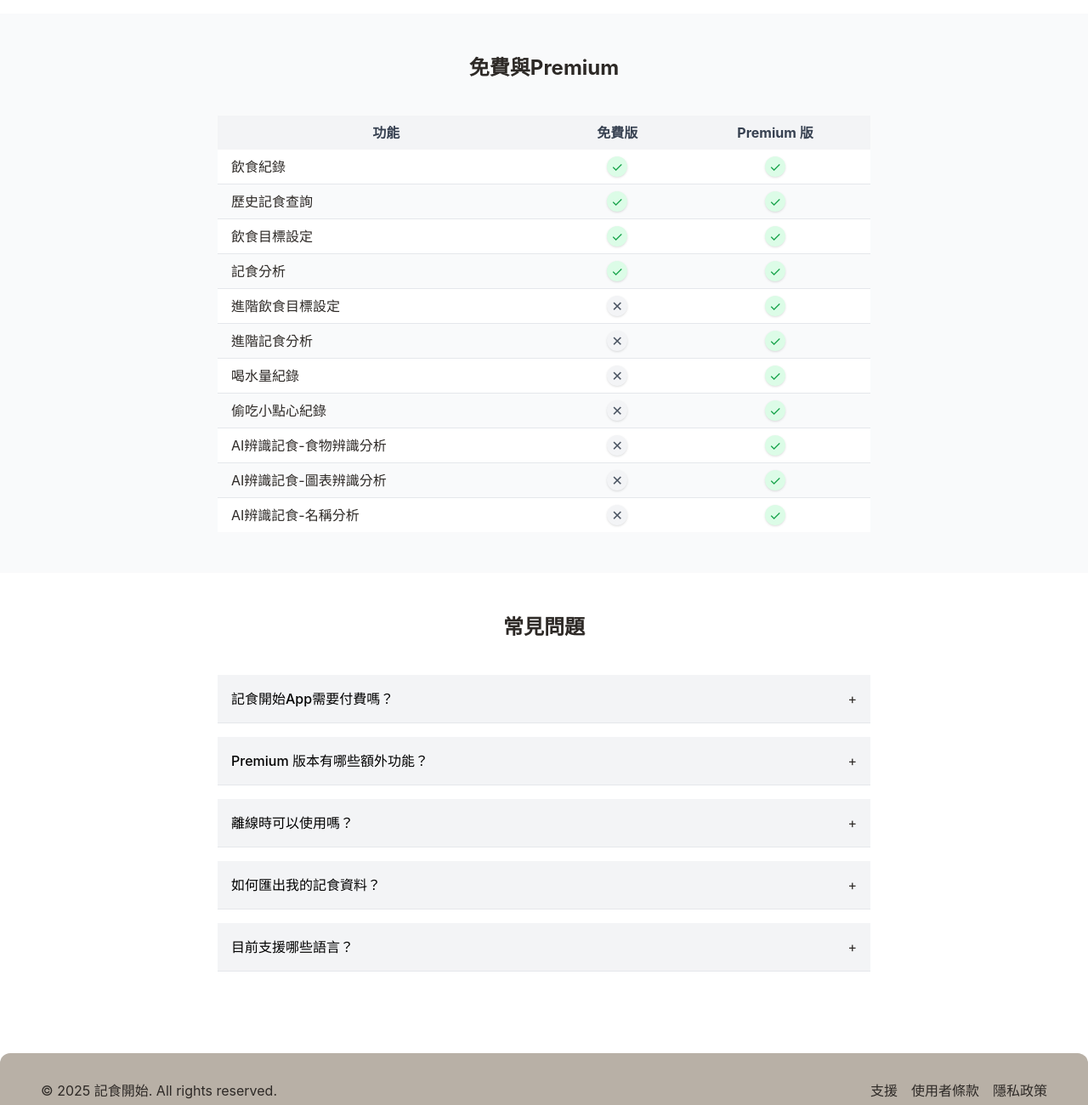
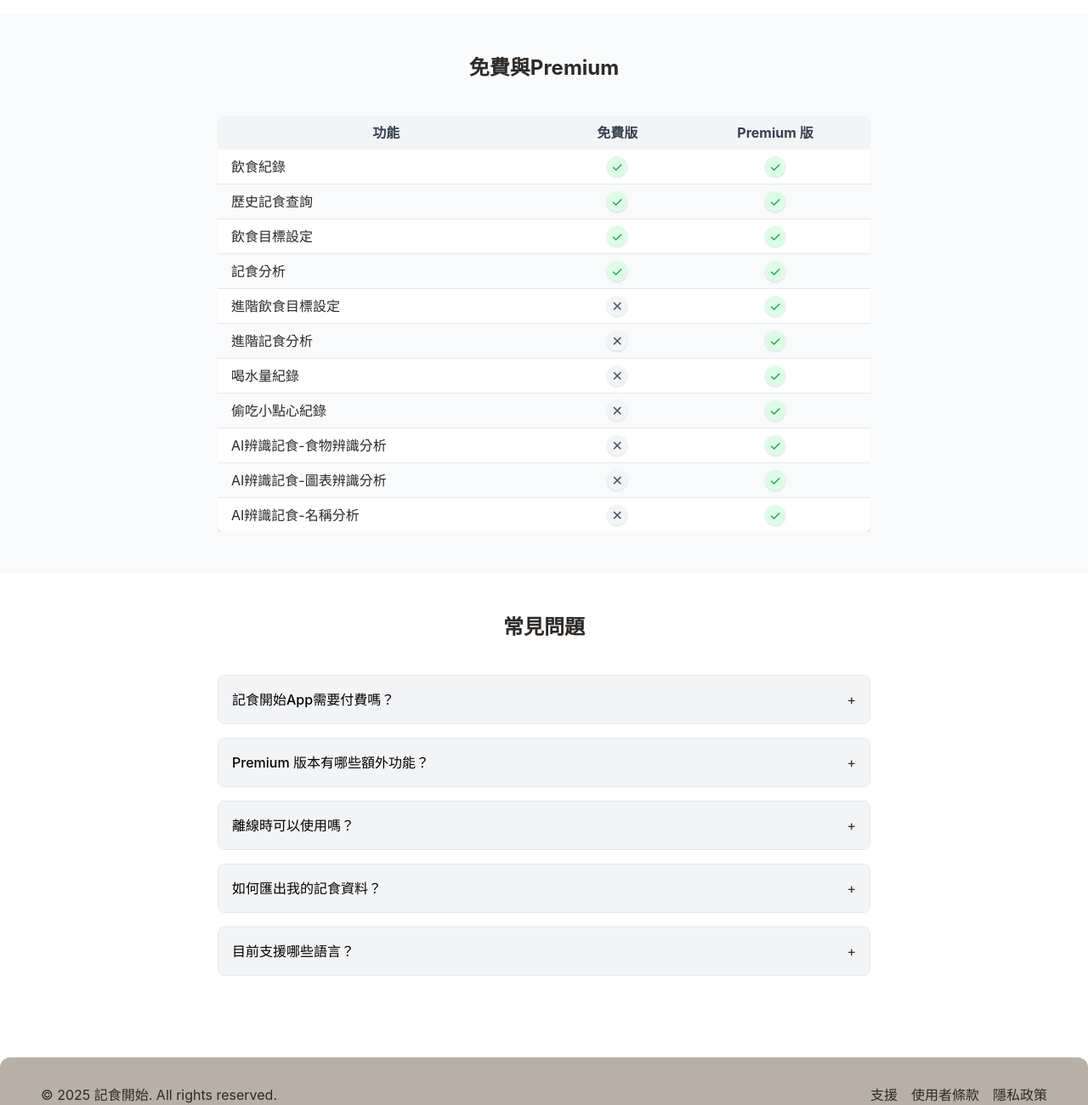
Before and after one commit to ChiuGaStudio/Start-Tracking_Meals, a plain HTML site: page index.html in a window 1280 px wide. Shown: the part 1520-2820 px from the top of the page at 85% size. Drawn offline with nearby package versions, Linux system fonts and the light colour scheme.

Commit message:
style: add rounded corners

```diff
--- a/index.html
+++ b/index.html
@@ -193,7 +193,7 @@
     <section id="showcase" class="py-12 px-6 md:px-12 bg-gray-50 scroll-mt-20">
         <h2 id="showcase-title" class="text-2xl font-bold mb-10 text-center text-[#2D2926]">免費與Premium</h2>
         <div class="max-w-3xl mx-auto overflow-x-auto">
-            <table class="w-full table-auto text-center bg-white rounded-lg shadow-md">
+            <table class="w-full table-auto text-center bg-white rounded-lg overflow-hidden shadow-md">
                 <caption class="sr-only">功能比較表</caption>
                 <thead class="bg-gray-100 text-gray-700">
                     <tr>
@@ -311,7 +311,7 @@
     <section id="qanda" class="py-12 px-6 md:px-12 bg-white text-[#2D2926]">
         <h2 id="qa-title" class="text-2xl font-bold mb-10 text-center">常見問題</h2>
         <div id="qa-list" class="max-w-3xl mx-auto space-y-4">
-            <div class="border-b border-gray-200">
+            <div class="border border-gray-200 rounded-lg overflow-hidden">
                 <button type="button" data-answer="qa-a1" class="w-full flex justify-between items-center py-4 px-4 focus:outline-none bg-gray-100">
                     <span id="qa-q1" class="text-black text-base font-medium">記食開始App需要付費嗎？</span>
                     <span class="ml-2">+</span>
@@ -320,7 +320,7 @@
                     <p id="qa-a1-text">基本功能免費使用，但如果需要看到更視覺化的分析圖與自動辨識功能，可升級為 Premium 版本。</p>
                 </div>
             </div>
-            <div class="border-b border-gray-200">
+            <div class="border border-gray-200 rounded-lg overflow-hidden">
                 <button type="button" data-answer="qa-a2" class="w-full flex justify-between items-center py-4 px-4 focus:outline-none bg-gray-100">
                     <span id="qa-q2" class="text-black text-base font-medium">Premium 版有哪些額外功能？</span>
                     <span class="ml-2">+</span>
@@ -329,7 +329,7 @@
                     <p id="qa-a2-text">Premium 版本相關功能，可以參考上方的"功能說明"。</p>
                 </div>
             </div>
-            <div class="border-b border-gray-200">
+            <div class="border border-gray-200 rounded-lg overflow-hidden">
                 <button type="button" data-answer="qa-a3" class="w-full flex justify-between items-center py-4 px-4 focus:outline-none bg-gray-100">
                     <span id="qa-q3" class="text-black text-base font-medium">離線時可以使用嗎？</span>
                     <span class="ml-2">+</span>
@@ -338,7 +338,7 @@
                     <p id="qa-a3-text">大部分功能皆可離線使用，而個人記錄都會存在手機中，唯獨使用自動辨識功能需要開啟網路。</p>
                 </div>
             </div>
-            <div class="border-b border-gray-200">
+            <div class="border border-gray-200 rounded-lg overflow-hidden">
                 <button type="button" data-answer="qa-a4" class="w-full flex justify-between items-center py-4 px-4 focus:outline-none bg-gray-100">
                     <span id="qa-q4" class="text-black text-base font-medium">如何匯出我的記食資料？</span>
                     <span class="ml-2">+</span>
@@ -347,7 +347,7 @@
                     <p id="qa-a4-text">需要Premium 版本！在設定頁面的「資料匯出」即可分享所有紀錄。</p>
                 </div>
             </div>
-            <div class="border-b border-gray-200">
+            <div class="border border-gray-200 rounded-lg overflow-hidden">
                 <button type="button" data-answer="qa-a5" class="w-full flex justify-between items-center py-4 px-4 focus:outline-none bg-gray-100">
                     <span id="qa-q5" class="text-black text-base font-medium">目前支援哪些語言？</span>
                     <span class="ml-2">+</span>
```
